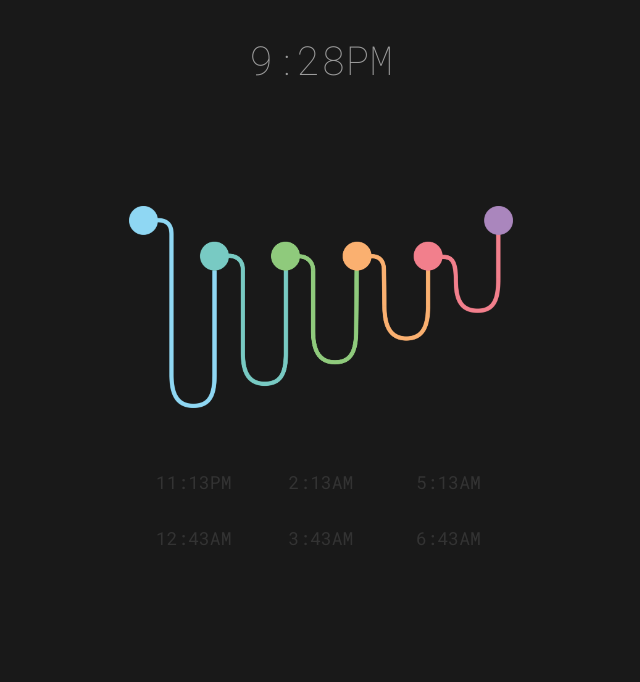
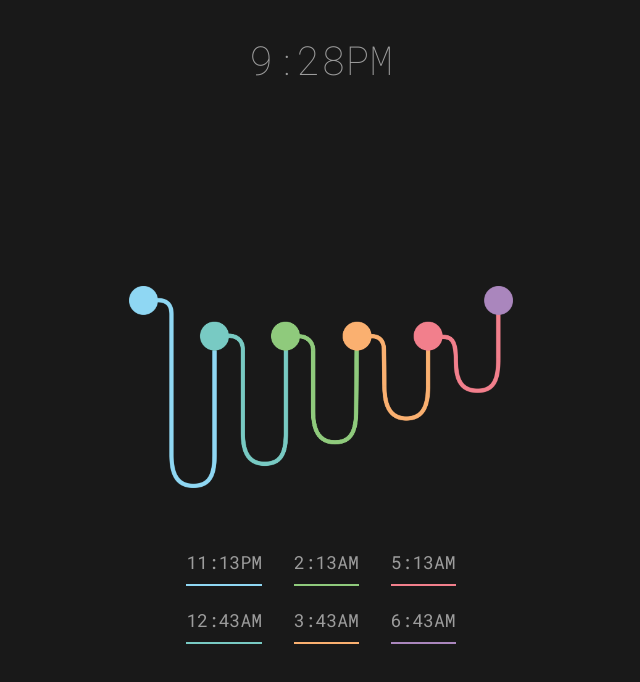
Before and after one commit to trevsm/whentowakeup, a React app: page / in a window 1280 px wide. Shown: the top 682 px of the page, without its empty margins (319-959 px from the left). Built offline with nearby package versions, Linux system fonts and the light colour scheme.

Commit message:
border-bottem color correlation

```diff
--- a/src/styles/App.scss
+++ b/src/styles/App.scss
@@ -37,9 +37,11 @@ body {
   min-width: 350px;
   max-width: 400px;
   margin: 0 auto;
-  margin-top: 15vh;
+  margin-top: 25vh;
 
   img {
+    //transform: rotate(90deg) translateY(100px);
+    //width: 120vw;
     width: 100%;
   }
 }
--- a/src/styles/Timetable.scss
+++ b/src/styles/Timetable.scss
@@ -5,16 +5,36 @@ $sleep-cycle: "#8fd7f3", "#78cac3", "#8fca7c", "#fab070", "#f27f8c", "#aa86bd";
   margin-top: 40px;
   .wake-times {
     margin-top: 40px;
-    width: 100%;
+    width: fit-content;
     td {
       padding: 5px;
+    }
+    .data-1 {
+      border-bottom: 2px solid #8fd7f3;
+    }
+    .data-2 {
+      border-bottom: 2px solid #78cac3;
+    }
+    .data-3 {
+      border-bottom: 2px solid #8fca7c;
+    }
+    .data-4 {
+      border-bottom: 2px solid #fab070;
+    }
+    .data-5 {
+      border-bottom: 2px solid #f27f8c;
+    }
+    .data-6 {
+      border-bottom: 2px solid #aa86bd;
     }
   }
 }
 
 .table-data {
   font-size: 18px;
-  min-width: 100px;
+  margin: 0 10px;
   padding: 10px 0;
   font-family: "Roboto Mono", monospace;
+  color: #9c9c9c;
+  font-weight: 400;
 }
```
